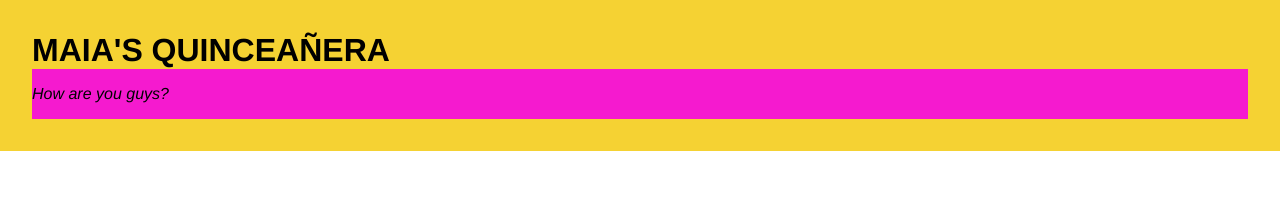
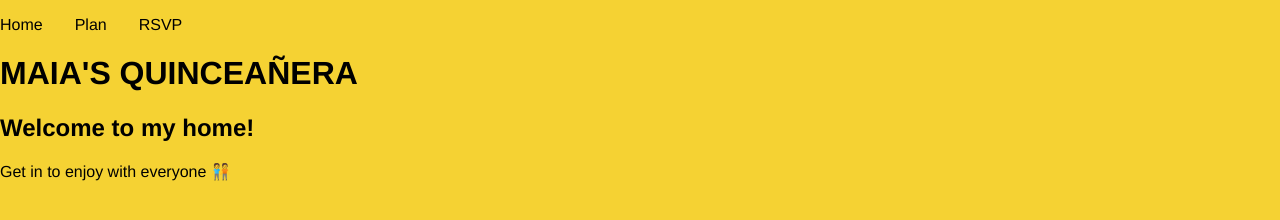
Before and after one commit to albertevieites/maias-quinceanera, a Gatsby site: page / in a window 1280 px wide. Built offline with nearby package versions, Linux system fonts and the light colour scheme; Gatsby itself is replaced by a stand-in of ours.

Commit message:
test: :construction: testing gatsby arquitecture

```diff
--- /dev/null
+++ b/src/components/layout.jsx
@@ -0,0 +1,35 @@
+import React from "react";
+import { Link } from "gatsby";
+import { body, nav__list, nav__item, nav__text } from "./layout.module.scss";
+
+const Layout = ({ pageTitle, pageHeading, children }) => {
+  return (
+    <div>
+      <title>{pageTitle}</title>
+      <nav>
+        <ul className={nav__list}>
+          <li className={nav__item}>
+            <Link to="/" className={nav__text}>
+              Home
+            </Link>
+          </li>
+          <li className={nav__item}>
+            <Link to="/plan" className={nav__text}>
+              Plan
+            </Link>
+          </li>
+          <li className={nav__item}>
+            <Link to="/rsvp" className={nav__text}>
+              RSVP
+            </Link>
+          </li>
+        </ul>
+      </nav>
+      <h1>MAIA'S QUINCEAÑERA</h1>
+      <h2>{pageHeading}</h2>
+      {children}
+    </div>
+  );
+};
+
+export default Layout;
--- /dev/null
+++ b/src/components/layout.module.scss
@@ -0,0 +1,21 @@
+body {
+  margin: 0;
+  background-color: #f5d233;
+
+  font-family: "Helvetica";
+  }
+
+.nav__list {
+  display: flex;
+  list-style-type: none;
+  padding-left: 0;
+  }
+
+.nav__item {
+  padding-right: 2em;
+}
+
+.nav__text {
+  color: black;
+  text-decoration: none;
+}
--- a/src/pages/index.jsx
+++ b/src/pages/index.jsx
@@ -1,13 +1,15 @@
 import React from "react";
-import styles from "../styles/styles.scss";
 
-const Homepage = () => {
+import Layout from "../components/layout";
+
+const HomePage = () => {
   return (
-    <div className="test">
-      <h1>MAIA'S QUINCEAÑERA</h1>
-      <p>How are you guys?</p>
-    </div>
+    <>
+      <Layout pageHeading="Welcome to my home!" pageTitle="Home">
+        Get in to enjoy with everyone 🧑‍🤝‍🧑
+      </Layout>
+    </>
   );
 };
 
-export default Homepage;
+export default HomePage;
--- a/src/styles/styles.scss
+++ /dev/null
@@ -1,22 +0,0 @@
-body {
-  margin: 0;
-
-  font-family: "Helvetica", sans-serif;
-}
-
-h1,
-p {
-  margin: 0;
-}
-
-p {
-  padding: 1em 0;
-  background-color: #F51ACF;
-
-  font-style: italic;
-  }
-
-.test {
-  padding: 2em;
-  background-color: #f5d233;
-}
```
Also changed, not shown: src/pages/plan.jsx (+7 -3 lines), src/pages/rsvp.jsx (added, +15 -0 lines).
